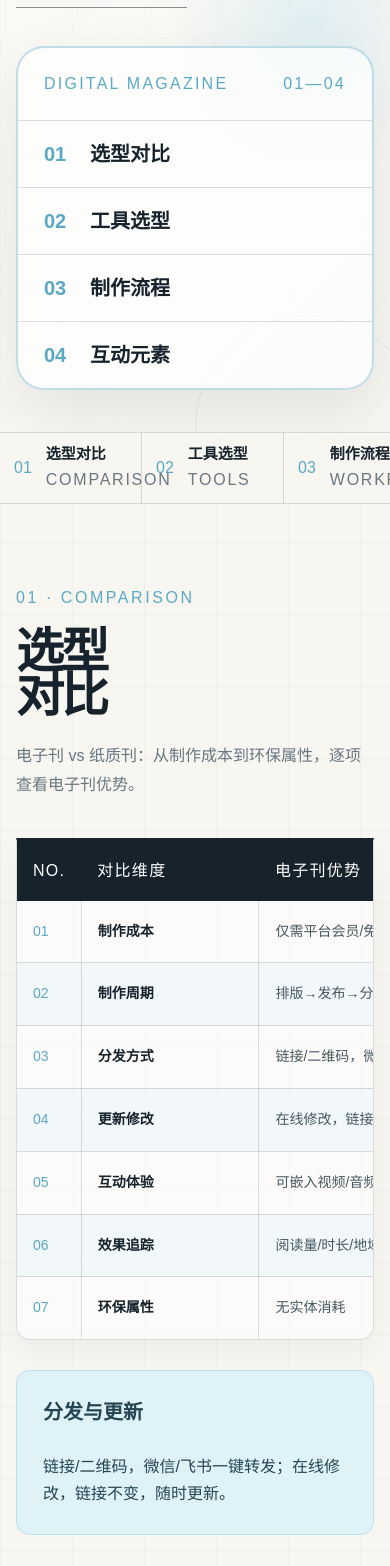
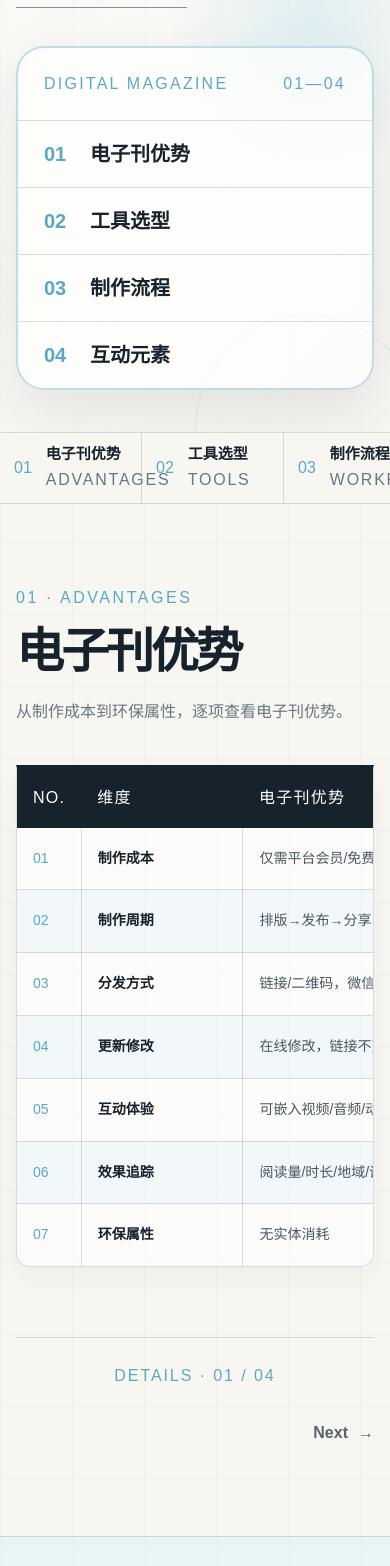
Before and after one commit to Yancyy0/Y-Lab-Editorial-Studio, a Next.js app: page /tools/methods/editorial-magazine in a window 390 px wide. Shown: the part 322-1888 px from the top of the page. Built offline with nearby package versions, Linux system fonts and the light colour scheme.

Commit message:
Add files via upload

```diff
--- a/app/tools/methods/editorial-magazine/magazine.css
+++ b/app/tools/methods/editorial-magazine/magazine.css
@@ -182,10 +182,6 @@ html:has(.editorial-magazine-guide-page) { scroll-behavior: smooth; scroll-paddi
 .editorial-magazine-guide-page .stage > header { display: flex; align-items: end; justify-content: space-between; margin-bottom: 20px; }
 .editorial-magazine-guide-page .stage > header span { color: var(--sky-deep); font: 700 11px var(--font-geist-mono), monospace; letter-spacing: 0.12em; }
 .editorial-magazine-guide-page .stage > header h3 { margin: 0; font-size: clamp(28px, 4vw, 48px); letter-spacing: -0.045em; }
-.editorial-magazine-guide-page .field-note { display: grid; grid-template-columns: 180px 1fr; gap: 26px; margin-top: 30px; padding: 26px; border: 1px solid rgba(86, 158, 185, 0.22); border-radius: 14px; background: var(--sky-soft); color: #254553; }
-.editorial-magazine-guide-page .field-note b { font-size: 20px; }
-.editorial-magazine-guide-page .field-note p { margin: 0; line-height: 1.7; }
-
 .editorial-magazine-guide-page .section-pager { display: grid; grid-template-columns: 1fr auto 1fr; align-items: center; gap: 24px; margin-top: 70px; padding-top: 26px; border-top: 1px solid var(--line); }
 .editorial-magazine-guide-page .section-pager a { display: inline-flex; gap: 10px; align-items: center; min-height: 42px; color: #53656e; font-weight: 700; }
 .editorial-magazine-guide-page .section-pager a:last-child { justify-self: end; }
@@ -224,7 +220,6 @@ html:has(.editorial-magazine-guide-page) { scroll-behavior: smooth; scroll-paddi
   .editorial-magazine-guide-page .section-heading h2 { font-size: 48px; }
   .editorial-magazine-guide-page .section-heading--split > p { margin-top: 24px; text-align: left; }
   .editorial-magazine-guide-page .guide-table { min-width: 720px; }
-  .editorial-magazine-guide-page .field-note { grid-template-columns: 1fr; }
   .editorial-magazine-guide-page .stage-list { gap: 62px; }
   .editorial-magazine-guide-page .stage > header { align-items: start; flex-direction: column; gap: 10px; }
   .editorial-magazine-guide-page .section-pager { grid-template-columns: 1fr 1fr; }
--- a/app/tools/methods/editorial-magazine/page.tsx
+++ b/app/tools/methods/editorial-magazine/page.tsx
@@ -105,12 +105,12 @@ function GuideTable({ label, headers, rows, numbered = false }: { label: string;
   );
 }
 
-function SectionPager({ current, previous, next }: { current: string; previous?: string; next?: string }) {
+function SectionPager({ current, next }: { current: string; next?: string }) {
   return (
     <nav className="section-pager" aria-label={`第 ${current} 章翻页导航`}>
-      {previous ? <a href={previous}>← <span>Previous</span></a> : <span aria-hidden="true" />}
+      <span aria-hidden="true" />
       <strong>Details · {current} / 04</strong>
-      {next ? <a href={next}><span>Next</span> →</a> : <a href="#top"><span>Top</span> ↑</a>}
+      {next ? <a href={next}><span>Next</span> →</a> : <span aria-hidden="true" />}
     </nav>
   );
 }
@@ -133,7 +133,7 @@ export default function EditorialMagazineGuidePage() {
           <aside className="hero-index" aria-label="电子刊制作指南目录">
             <div className="hero-index__top"><span>DIGITAL MAGAZINE</span><b>01—04</b></div>
             <ol>
-              <li><a href="#comparison"><span>01</span>选型对比</a></li>
+              <li><a href="#comparison"><span>01</span>电子刊优势</a></li>
               <li><a href="#tools-selection"><span>02</span>工具选型</a></li>
               <li><a href="#workflow"><span>03</span>制作流程</a></li>
               <li><a href="#interaction"><span>04</span>互动元素</a></li>
@@ -143,43 +143,39 @@ export default function EditorialMagazineGuidePage() {
       </header>
 
       <nav className="quick-nav" aria-label="指南目录">
-        <a href="#comparison"><span>01</span><b>选型对比</b><small>COMPARISON</small></a>
+        <a href="#comparison"><span>01</span><b>电子刊优势</b><small>ADVANTAGES</small></a>
         <a href="#tools-selection"><span>02</span><b>工具选型</b><small>TOOLS</small></a>
         <a href="#workflow"><span>03</span><b>制作流程</b><small>WORKFLOW</small></a>
         <a href="#interaction"><span>04</span><b>互动元素</b><small>INTERACTION</small></a>
       </nav>
 
       <section className="section" id="comparison">
-        <div className="section-heading section-heading--split"><div><p className="section-kicker">01 · COMPARISON</p><h2>选型<br />对比</h2></div><p>电子刊 vs 纸质刊：从制作成本到环保属性，逐项查看电子刊优势。</p></div>
-        <GuideTable label="电子刊与纸质刊对比" headers={["对比维度", "电子刊优势"]} rows={comparisonRows} numbered />
-        <aside className="field-note"><b>分发与更新</b><p>链接/二维码，微信/飞书一键转发；在线修改，链接不变，随时更新。</p></aside>
+        <div className="section-heading section-heading--split"><div><p className="section-kicker">01 · ADVANTAGES</p><h2>电子刊优势</h2></div><p>从制作成本到环保属性，逐项查看电子刊优势。</p></div>
+        <GuideTable label="电子刊优势" headers={["维度", "电子刊优势"]} rows={comparisonRows} numbered />
         <SectionPager current="01" next="#tools-selection" />
       </section>
 
       <section className="section section--tinted" id="tools-selection">
-        <div className="section-heading section-heading--split"><div><p className="section-kicker">02 · TOOL SELECTION</p><h2>工具<br />选型</h2></div><p>工具分类总览与选型决策。</p></div>
+        <div className="section-heading section-heading--split"><div><p className="section-kicker">02 · TOOL SELECTION</p><h2>工具选型</h2></div><p>工具分类总览与选型决策。</p></div>
         <div className="content-block"><div className="content-block__label"><span>2.1</span><h3>工具分类总览</h3></div><GuideTable label="工具分类总览" headers={["类别", "代表工具", "适用人群", "上手难度", "核心优势"]} rows={toolOverviewRows} numbered /></div>
         <div className="content-block"><div className="content-block__label"><span>2.2</span><h3>选型决策</h3></div><GuideTable label="电子刊工具选型决策" headers={["需求", "首选工具", "理由"]} rows={decisionRows} numbered /></div>
-        <aside className="field-note"><b>模板套用</b><p>Canva可画 + 云展网：Canva做单页设计，云展网组装成翻页刊。</p></aside>
-        <SectionPager current="02" previous="#comparison" next="#workflow" />
+        <SectionPager current="02" next="#workflow" />
       </section>
 
       <section className="section" id="workflow">
-        <div className="section-heading section-heading--split"><div><p className="section-kicker">03 · WORKFLOW</p><h2>制作<br />流程</h2></div><p>阶段一策划准备 / 阶段二编辑制作 / 阶段三发布校对</p></div>
+        <div className="section-heading section-heading--split"><div><p className="section-kicker">03 · WORKFLOW</p><h2>制作流程</h2></div><p>策划准备 / 编辑制作 / 发布校对</p></div>
         <div className="stage-list">
           <article className="stage"><header><span>STAGE 01</span><h3>策划准备</h3></header><GuideTable label="阶段一策划准备" headers={["节点", "特别注意"]} rows={planningRows} numbered /></article>
           <article className="stage"><header><span>STAGE 02</span><h3>编辑制作</h3></header><GuideTable label="阶段二编辑制作" headers={["节点", "特别注意"]} rows={editingRows} numbered /></article>
           <article className="stage"><header><span>STAGE 03</span><h3>发布校对</h3></header><GuideTable label="阶段三发布校对" headers={["节点", "做什么", "特别注意"]} rows={publishingRows} numbered /></article>
         </div>
-        <aside className="field-note"><b>数据监控</b><p>发布后第1天/第3天/第7天分别查看，及时二次推送。</p></aside>
-        <SectionPager current="03" previous="#tools-selection" next="#interaction" />
+        <SectionPager current="03" next="#interaction" />
       </section>
 
       <section className="section section--tinted" id="interaction">
-        <div className="section-heading section-heading--split"><div><p className="section-kicker">04 · INTERACTION</p><h2>互动<br />元素</h2></div><p>互动元素是电子刊的核心优势，合理使用可显著提升阅读时长和参与感。</p></div>
+        <div className="section-heading section-heading--split"><div><p className="section-kicker">04 · INTERACTION</p><h2>互动元素</h2></div><p>互动元素是电子刊的核心优势，合理使用可显著提升阅读时长和参与感。</p></div>
         <GuideTable label="电子刊互动元素" headers={["互动类型", "适用场景", "放置位置建议", "注意事项"]} rows={interactionRows} numbered />
-        <aside className="field-note"><b>弹窗 / 浮层</b><p>不要频繁弹窗，影响阅读体验；一期最多1-2个。</p></aside>
-        <SectionPager current="04" previous="#workflow" />
+        <SectionPager current="04" />
       </section>
 
       <footer><p>电子刊制作指南</p><a href="#top">返回顶部 ↑</a></footer>
```
